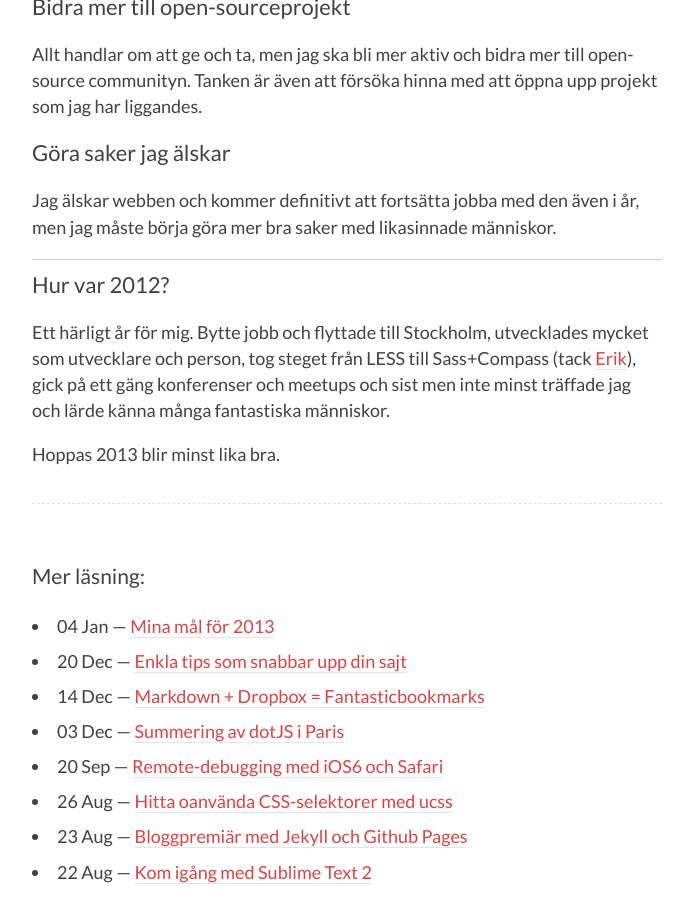
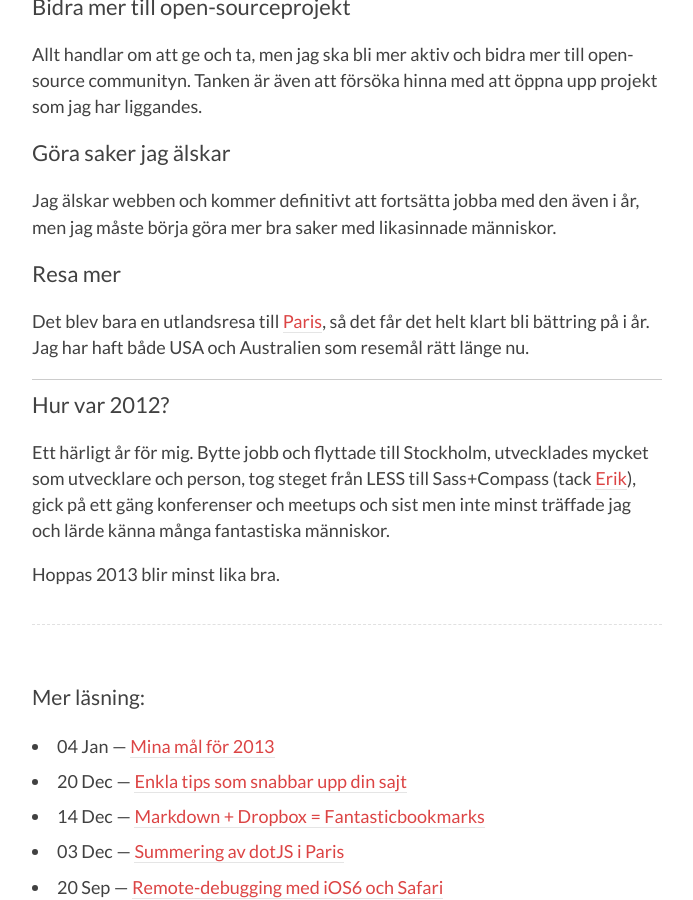
Before and after one commit to wibron/wibron.github.com, a Jekyll site: the page built from _posts/2013-01-04-mal-for-2013.md, in a window 1280 px wide and 900 px high, scrolled down 531 px. Shown: the whole window, without its empty margins (293-986 px from the left). Built offline with Jekyll 4.4.1, drawn with Linux system fonts in a browser that asks for light colours; comment, search, counter and statistics services are not loaded.

Commit message:
Add note about traveling

```diff
--- a/_posts/2013-01-04-mal-for-2013.md
+++ b/_posts/2013-01-04-mal-for-2013.md
@@ -16,6 +16,9 @@ Allt handlar om att ge och ta, men jag ska bli mer aktiv och bidra mer till open
 ## Göra saker jag älskar
 Jag älskar webben och kommer definitivt att fortsätta jobba med den även i år, men jag måste börja göra mer bra saker med likasinnade människor.
 
+## Resa mer
+Det blev bara en utlandsresa till [Paris](http://patrikwibron.se/post/summering_av_dotjs_i_paris/), så det får det helt klart bli bättring på i år. Jag har haft både USA och Australien som resemål rätt länge nu.
+
 ***
 
 ## Hur var 2012?
```
